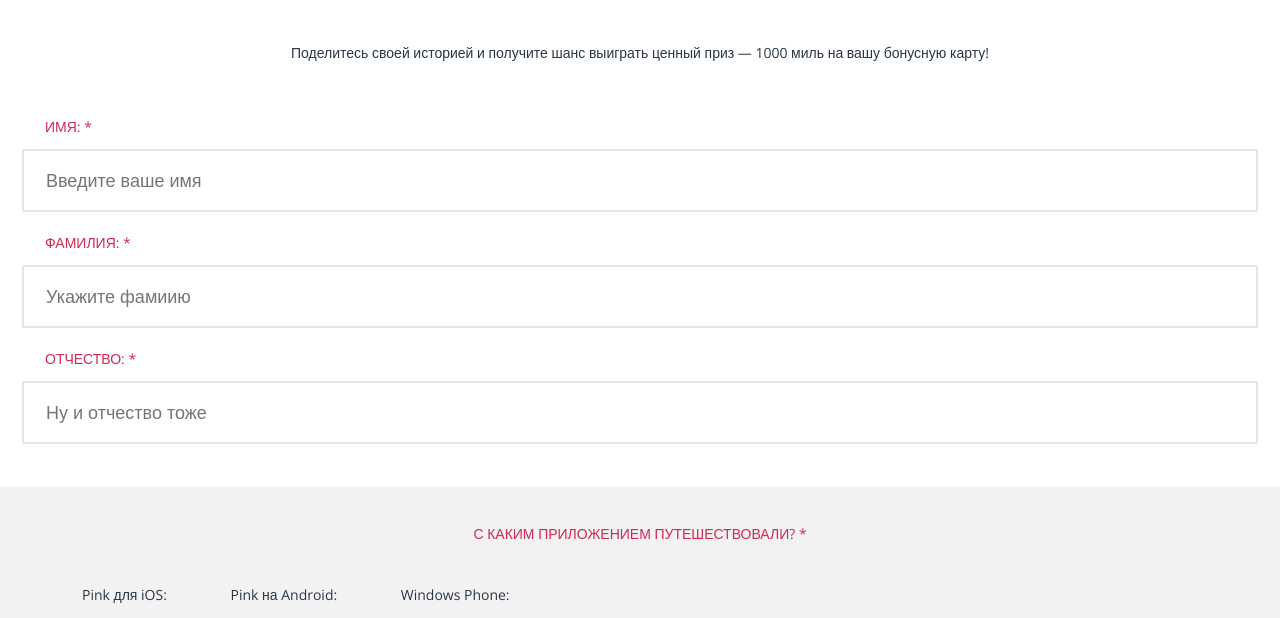
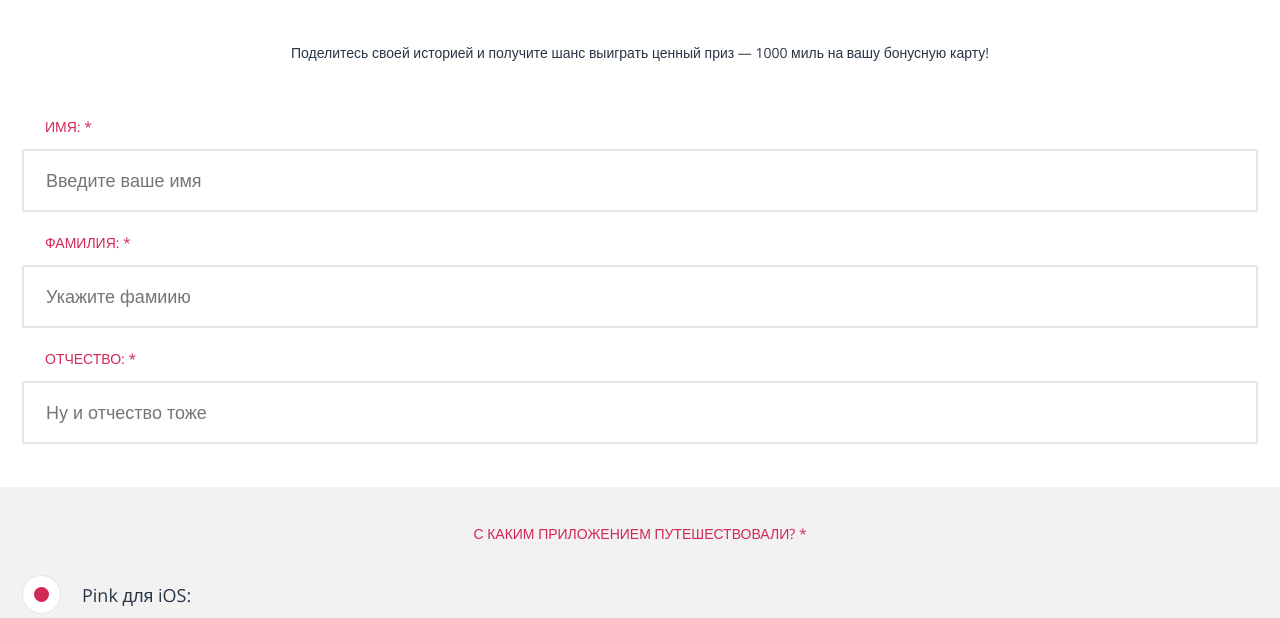
Before and after one commit to SityXXX/78852-pink, a website: page form.html in a window 1280 px wide. Shown: the part 182-800 px from the top of the page. Drawn offline with nearby package versions, Linux system fonts and the light colour scheme; files that its build step writes are made by us from their sources.

Commit message:
Верстаю форму

```diff
--- a/form.html
+++ b/form.html
@@ -82,9 +82,13 @@
           С каким приложением путешествовали? *
         </legend>
         <div class="input-group">
-          <label class="input-group__radio-label"><input class="input-group__radio" type="radio" name="app" checked>Pink для iOS:</label>
-          <label class="input-group__radio-label"><input class="input-group__radio" type="radio" name="app">Pink на Android:</label>
-          <label class="input-group__radio-label"><input class="input-group__radio" type="radio" name="app">Windows Phone:</label>
+          <input class="input-group__radio" type="radio" name="app" id="pink_ios" checked><label class="input-group__radio-label" for="pink_ios">Pink для iOS:</label>
+        </div>
+        <div class="input-group">
+          <input class="input-group__radio" type="radio" name="app" id="pink_android"><label class="input-group__radio-label" for="pink_android">Pink на Android:</label>
+        </div>
+        <div class="input-group">
+          <input class="input-group__radio" type="radio" name="app" id="pink_windows"><label class="input-group__radio-label" for="pink_windows">Windows Phone:</label>
         </div>
       </fieldset>
     </div>
--- a/sass/base/scaffolding.scss
+++ b/sass/base/scaffolding.scss
@@ -62,3 +62,26 @@ legend {
   text-align: center;
 
 }
+
+input[type='checkbox'],
+input[type='radio'] {
+  display: none;
+}
+
+input[type='radio'] ~ label:before {
+  position: absolute;
+  content: ' ';
+  display: block;
+  width: 39px;
+  height: 39px;
+  background-color: #fff;
+  border: 1px solid #e5e5e5;
+  left: 0;
+  top: 50%;
+  margin-top: -20px;
+  @include border-raduis(50%);
+}
+
+input[type='radio'] ~ label:after {
+
+}
--- a/sass/blocks/input-group.scss
+++ b/sass/blocks/input-group.scss
@@ -3,7 +3,9 @@
   margin-bottom: 16px;
 
   &:last-child {
+
     margin-bottom: 0;
+
   }
 
   &__label {
@@ -25,7 +27,7 @@
 
   }
 
-  &__radio {
+  &__radio[type='radio'] {
 
     display: none;
 
@@ -33,7 +35,49 @@
 
   &__radio-label {
 
+    position: relative;
     padding-left: 60px;
+    font-size: 18px;
+    line-height: 30px;
+    display: block;
+    margin-bottom: 43px;
+
+    &::before {
+
+      position: absolute;
+      content: ' ';
+      display: block;
+      width: 39px;
+      height: 39px;
+      background-color: #fff;
+      border: 1px solid #e5e5e5;
+      left: 0;
+      top: 50%;
+      margin-top: -20px;
+      @include border-raduis(50%);
+
+    }
+
+    &::after {
+
+      position: absolute;
+      content: ' ';
+      width: 15px;
+      height: 15px;
+      background-color: $crimson-color;
+      @include border-raduis(50%);
+      left: 12px;
+      top: 50%;
+      margin-top: -8px;
+      display: none;
+
+    }
+
+  }
+
+  &__radio:checked + &__radio-label:after {
+
+    display: block;
 
   }
 
```
